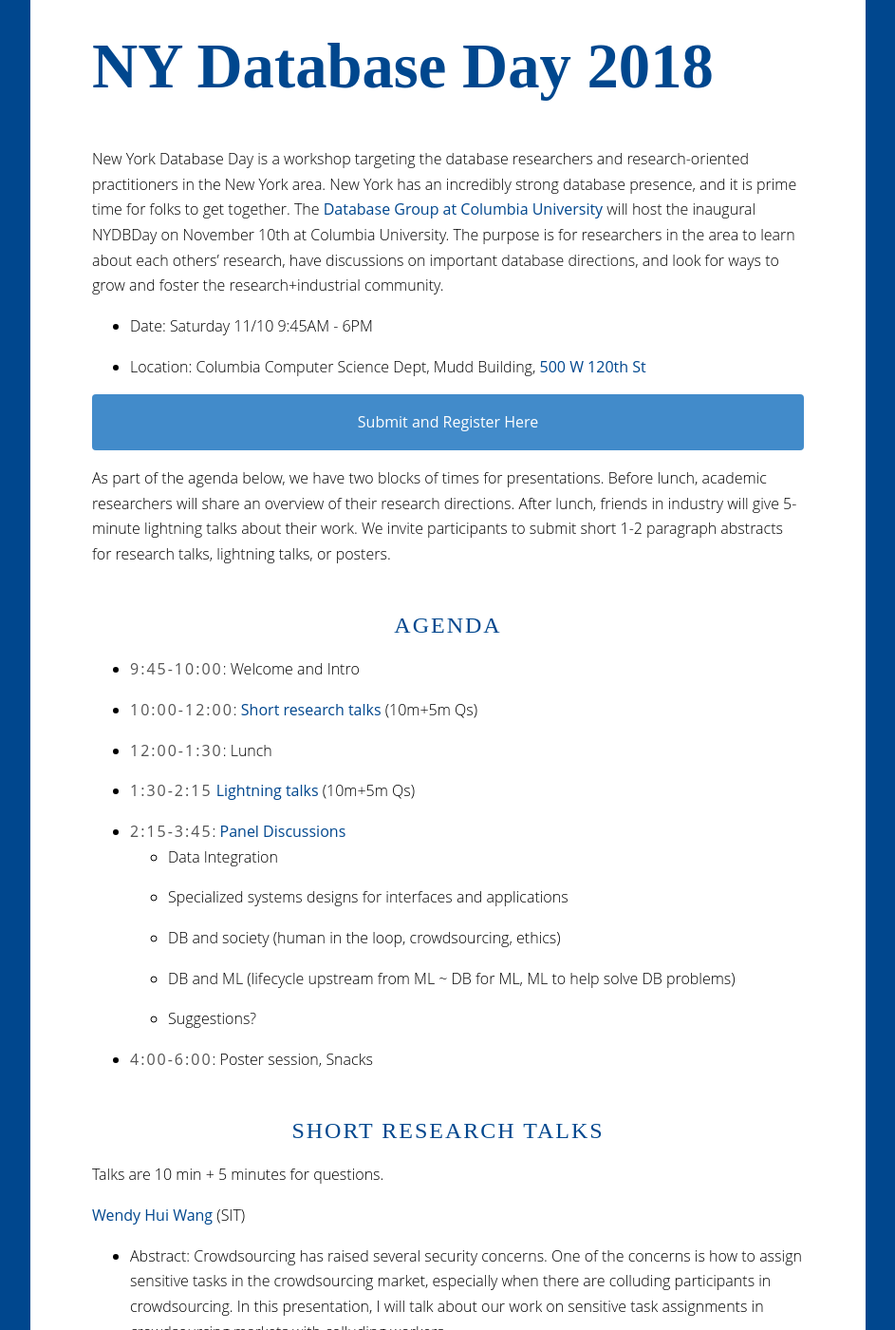
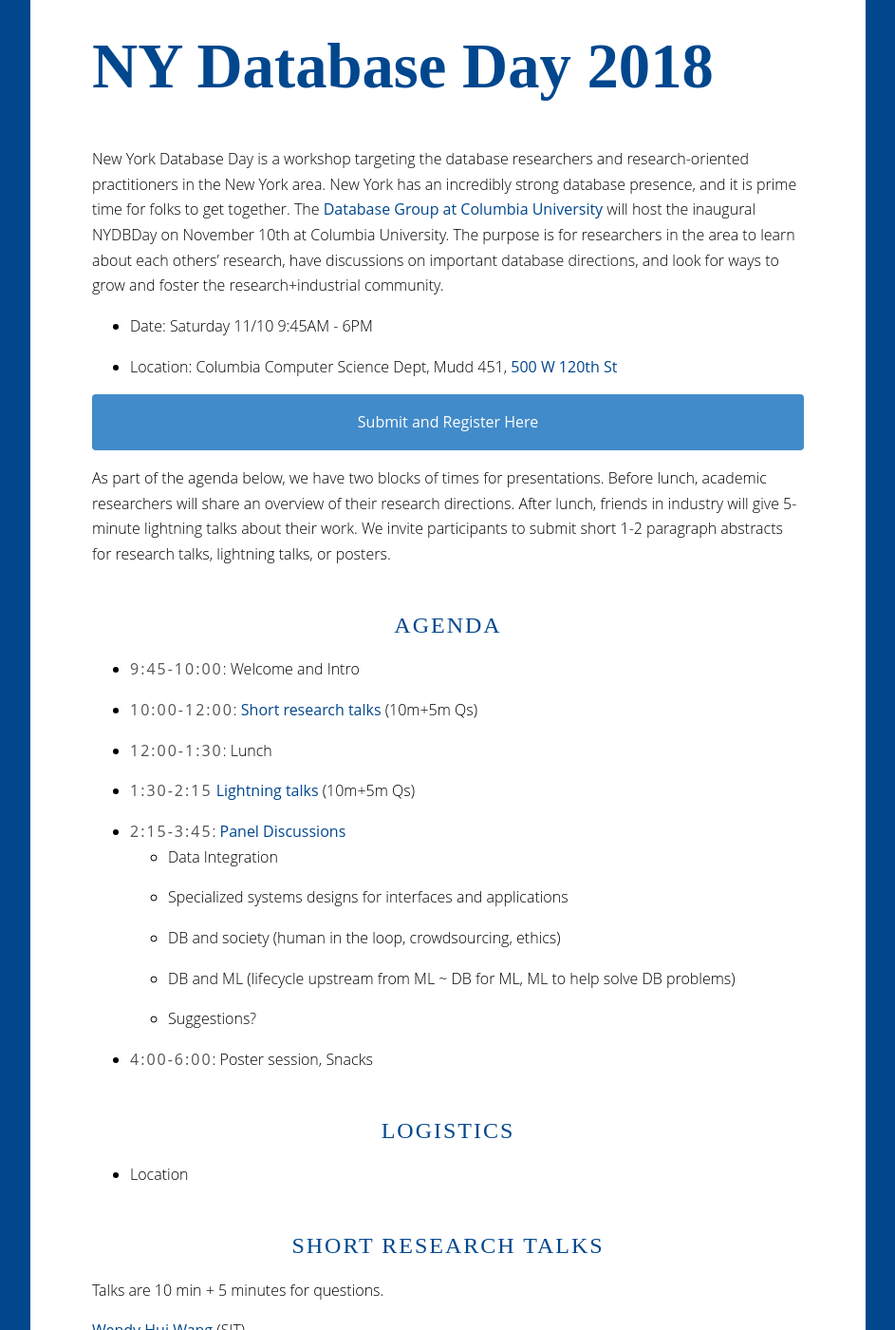
Before and after one commit to nydbday/nydbday.github.io, a Jekyll site: the page built from index.md, in a window 1280 px wide and 1400 px high. Shown: the whole window at 95% size, without its empty margins (168-1111 px from the left). Built offline with Jekyll 4.4.1, drawn with Linux system fonts in a browser that asks for light colours.

Commit message:
updated site

```diff
--- a/index.md
+++ b/index.md
@@ -7,7 +7,7 @@
 New York Database Day is a workshop targeting the database researchers and research-oriented practitioners in the New York area. New York has an incredibly strong database presence, and it is prime time for folks to get together. The [Database Group at Columbia University](https://cudbg.github.io) will host the inaugural NYDBDay on November 10th at Columbia University. The purpose is for researchers in the area to learn about each others’ research, have discussions on important database directions, and look for ways to grow and foster the research+industrial community.
 
 * Date: Saturday 11/10 9:45AM - 6PM
-* Location: Columbia Computer Science Dept, Mudd Building, [500 W 120th St](https://goo.gl/maps/3j1L69NpGZS2)
+* Location: Columbia Computer Science Dept, Mudd 451, [500 W 120th St](https://goo.gl/maps/3j1L69NpGZS2)
 
 {:.link}
 [Submit and Register Here](https://goo.gl/forms/DQcfAMCzqg6hmaVJ3)
@@ -38,6 +38,10 @@
   * Suggestions?
 * **4:00-6:00**: Poster session, Snacks
 
+
+## Logistics
+
+* Location
 
 <a name="research"></a>
 ## Short Research Talks
```
